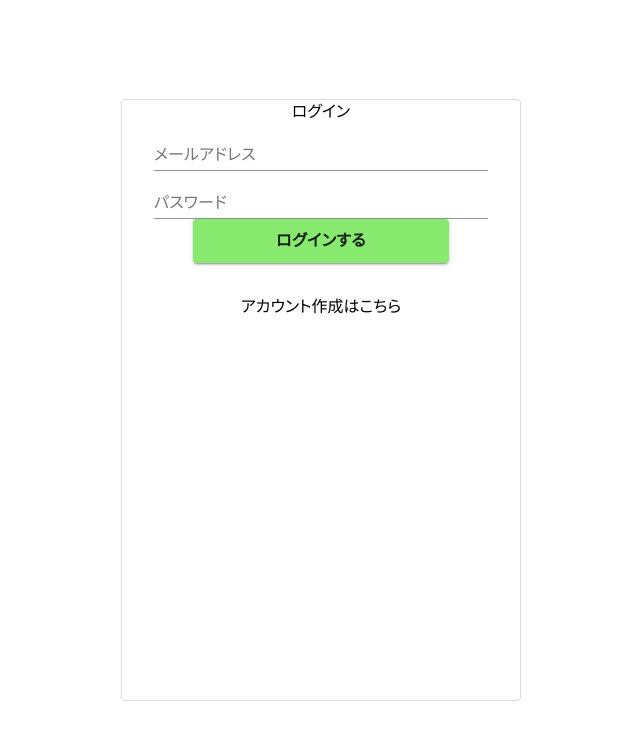
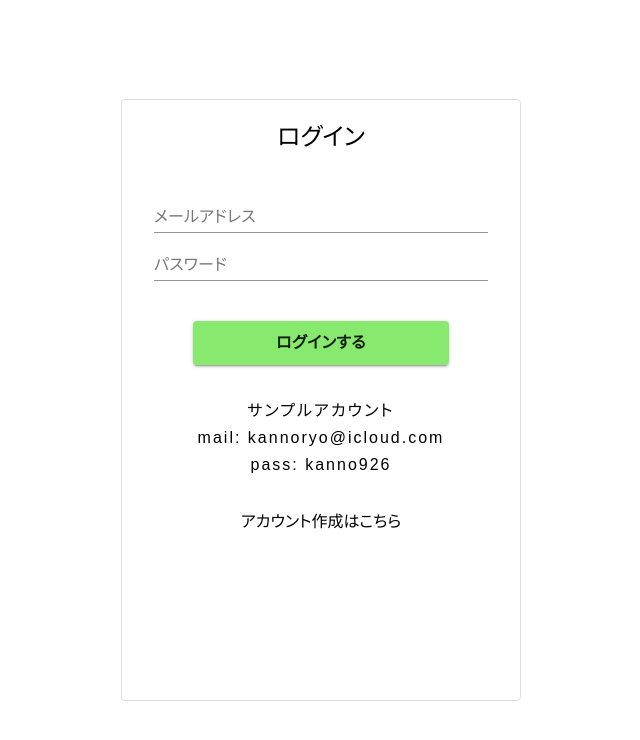
Before and after one commit to kannoRyo/todoApp, a React (Create React App) app: page /signin in a window 1280 px wide. Shown: the top 740 px of the page, without its empty margins (319-959 px from the left). Built offline with nearby package versions, Linux system fonts and the light colour scheme.

Commit message:
デザイン修正

```diff
--- a/src/assets/style/reset.css
+++ b/src/assets/style/reset.css
@@ -337,9 +337,6 @@ blockquote {
     color: #202124;
     font-size: 24px
 }
-h2{
-
-}
 
 @media (min-width:1024px) {
     blockquote {
--- a/src/assets/style/style.css
+++ b/src/assets/style/style.css
@@ -168,6 +168,23 @@
     display: none;
 }
 
+.auth-heading {
+    font-size: 24px;
+    margin: 20px 0;
+}
+
+.auth-input{
+    margin: 30px 0 40px;
+}
+
+.home-i{
+    margin: 15px auto 10px;
+}
+
+.home-heading{
+    text-align: center;
+}
+
 @media screen and (min-width: 576px) {
     /*********** Module Spacer ***********/
     .module-spacer--extra-extra-small {
--- a/src/components/Uikit/AddTodosDialog.jsx
+++ b/src/components/Uikit/AddTodosDialog.jsx
@@ -32,6 +32,7 @@ const AddTodosDialog = (props)=>{
                         fullWidth={true} label={"Todo"} multiline={true} rows={2}
                         type={"text"} value={props.content} onChange={props.onChange}
                     />
+                    <div  className="module-spacer--small" />
                     <DatePicker
                         deadline={props.deadline} handleDeadline={props.handleDeadline}
                     />
--- a/src/templates/Home.jsx
+++ b/src/templates/Home.jsx
@@ -13,10 +13,14 @@ const Home = ()=>{
 
 	return (
 	<div>
+		<div className="module-spacer--small"/>
+		<div className="home-heading" >
 			<h2>This is Home</h2>
 			<h3>ユーザーネーム:{selector.users.username}</h3>
 			<h3>id:{selector.users.uid}</h3>
+		</div>
 		<div className="module-spacer--small"/>
+		<div className="center" >
 			<GreenButton
 				text={"MyToDoを見る"}
 				onClick={()=> dispatch(push('/mytodos'))}
@@ -26,6 +30,7 @@ const Home = ()=>{
 				ログアウトする
 			</Button>
 		</div>
+	</div>
 )
 }
 
--- a/src/templates/MyTodos.jsx
+++ b/src/templates/MyTodos.jsx
@@ -1,6 +1,6 @@
 import React, {useState,useCallback, useEffect} from 'react'
 import { useDispatch, useSelector } from 'react-redux'
-import{makeStyles} from '@material-ui/core'
+import{makeStyles, Button} from '@material-ui/core'
 import{
     TodosList,
     AddTodosButton,
@@ -52,7 +52,12 @@ const MyTodos = ()=>{
 
 	return (
         <section className="c-section-wrapin">
-            <HomeIcon onClick={()=> dispatch(push('/'))}/>
+            <div className="home-i" >
+                <Button  onClick={()=> dispatch(push('/'))} style={{backgroundColor: '#eee', padding: '7px'}} >
+                    <h3>ホームに戻る</h3>
+                    <HomeIcon/>
+                </Button>
+            </div>
             <div className={classes.title}>
                 <h2 className="u-text__headline">MyTodos</h2>
             </div>
--- a/src/templates/SignIn.jsx
+++ b/src/templates/SignIn.jsx
@@ -23,7 +23,8 @@ const SignUp = ()=>{
 
 	return (
         <section className="c-section-wrapin">
-            <h2>ログイン</h2>
+            <h2 className="auth-heading" >ログイン</h2>
+            <div className="auth-input" >
                 <TextInput
                     fullWidth={true}
                     label={"メールアドレス"}
@@ -42,10 +43,17 @@ const SignUp = ()=>{
                     value={password}
                     onChange={inputPassword}
                 />
+            </div>
             <GreenButton
                 text={"ログインする"}
                 onClick={()=> dispatch(signIn(email,password))}
             />
+            <div className="module-spacer--small" />
+            <p>
+                サンプルアカウント <br/>
+                mail: kannoryo@icloud.com <br/>
+                pass: kanno926
+            </p>
             <div className="module-spacer--small" />
             <h3 onClick={()=> dispatch(push("/signup"))}>アカウント作成はこちら</h3>
         </section>
--- a/src/templates/SignUp.jsx
+++ b/src/templates/SignUp.jsx
@@ -33,7 +33,8 @@ const SignUp = ()=>{
 
 	return (
         <section className="c-section-wrapin">
-            <h2>アカウント登録</h2>
+            <h2 className="auth-heading" >アカウント登録</h2>
+            <div className="auth-input" >
                 <TextInput
                     fullWidth={true}
                     label={"ユーザーネーム"}
@@ -70,6 +71,7 @@ const SignUp = ()=>{
                     value={confirmPassword}
                     onChange={inputConfirmPassword}
                 />
+            </div>
             <GreenButton
                 text={"アカウントを登録する"}
                 onClick={()=> dispatch(signUp(username, email,password,confirmPassword))}
```
Also changed, not shown: 1 other file (tests, documents, lock files or other folders). Lines whose indentation alone changed are shown as unchanged.
